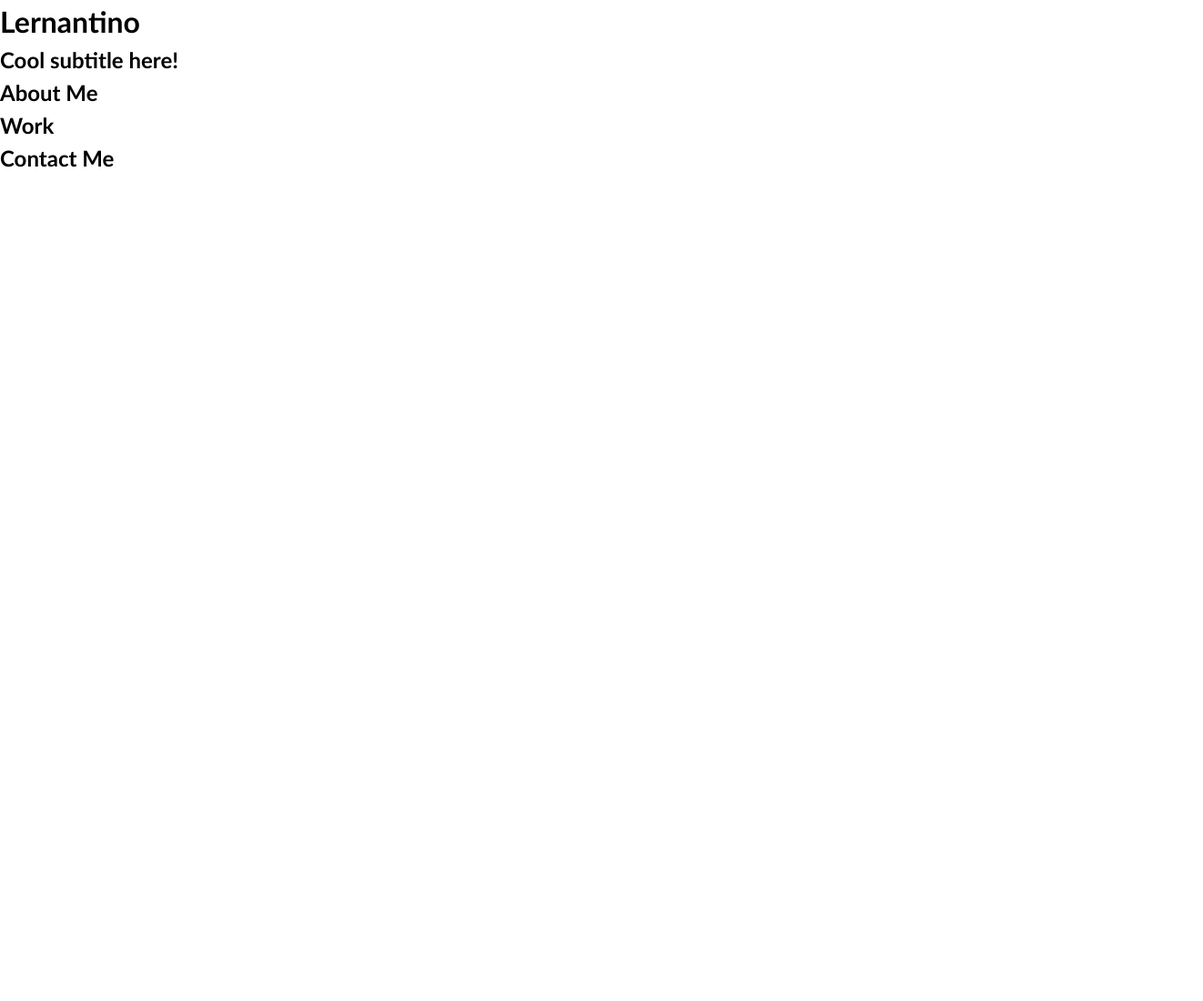
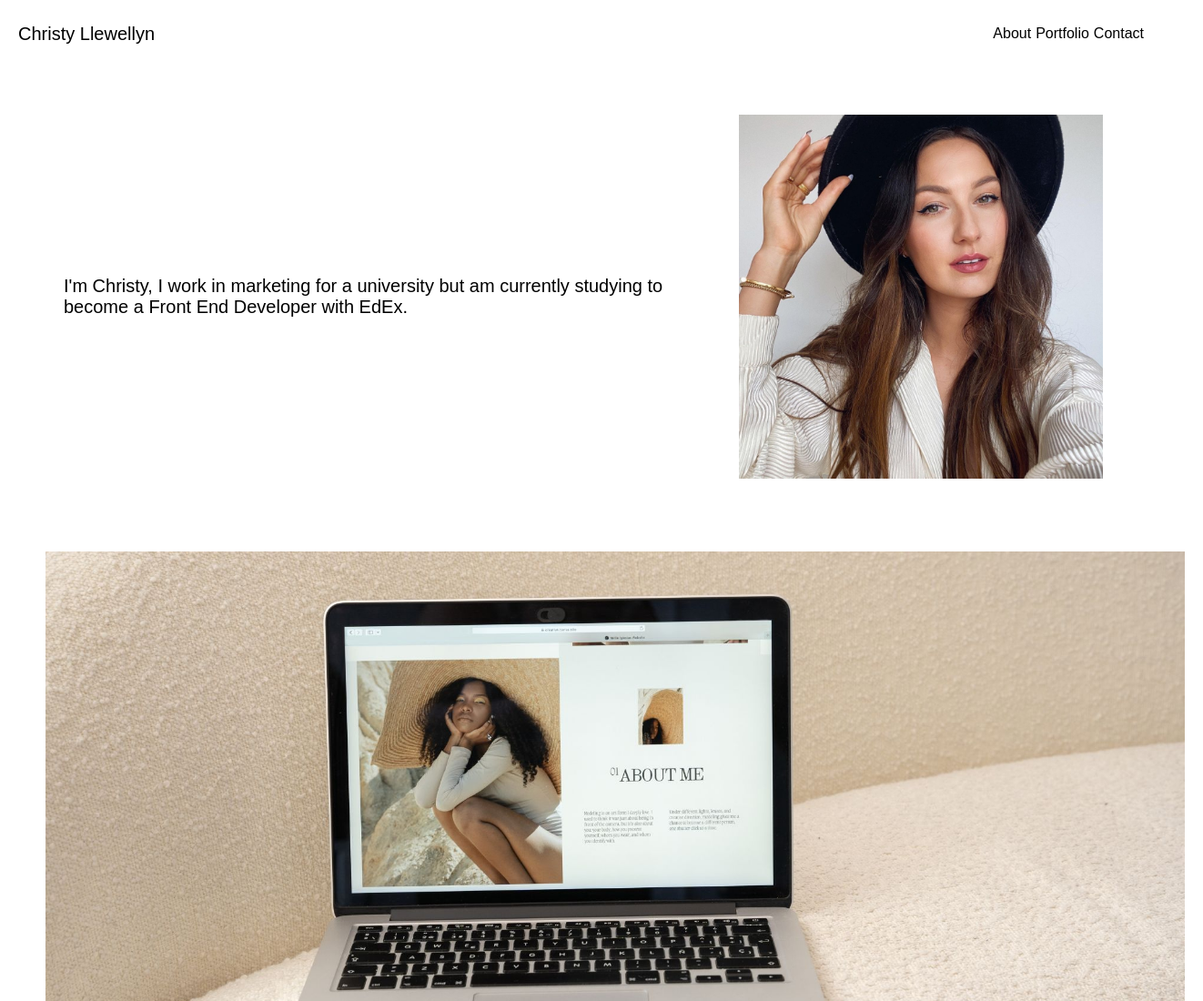
Before and after one commit to christyl1992/Module-2-Challenge, a plain HTML site: page starter/index.html in a window 1280 px wide. Shown: the top 1100 px of the page at 91% size, 1322 px wide, since content can reach past the window. Before the commit the page ends 800 px from the top, so only its background shows below. Drawn offline with Linux system fonts and the light colour scheme; files that its build step writes are made by us from their sources; a web font is replaced by a local one.

Commit message:
Task: Created a rough outline of the portfolio

```diff
--- a/starter/css/style.css
+++ /dev/null
@@ -1,23 +0,0 @@
-* {
-  box-sizing: border-box;
-}
-
-body {
-  margin: 0;
-  padding: 0;
-  font-family: 'Trebuchet MS', 'Lucida Sans Unicode', 'Lucida Grande', 'Lucida Sans', Arial, sans-serif;
-  line-height: 1.5;
-}
-
-h1,
-h2,
-h3,
-h4,
-h5,
-h6 {
-  margin: 0;
-}
-
-p {
-  margin: 0;
-}
--- a/starter/index.html
+++ b/starter/index.html
@@ -5,41 +5,52 @@
   <meta charset="UTF-8">
   <meta name="viewport" content="width=device-width, initial-scale=1.0">
   <meta http-equiv="X-UA-Compatible" content="ie=edge">
-  <title>Lernantino // Web Developer</title>
-  <link rel="stylesheet" href="./assets/css/style.css" />
+  <link rel="preconnect" href="https://fonts.googleapis.com">
+<link rel="preconnect" href="https://fonts.gstatic.com" crossorigin>
+<link href="https://fonts.googleapis.com/css2?family=Noto+Serif+JP:wght@300&family=Rethink+Sans&display=swap" rel="stylesheet">
+  <title>Christy Llewellyn // Front End Developer</title>
+  <link rel="stylesheet" href="styles.css">
 </head>
 
 <body>
   <!-- main logo / nav -->
   <header>
-    <h1>Lernantino</h1>
+    <div class = "navbar">
+    <h1>Christy Llewellyn</h1>
     <nav>
+     <ul>
+      <a href="https://www.linkedin.com/in/christy-llewellyn-93214999/">About</a>
+      <a href="https://www.linkedin.com/in/christy-llewellyn-93214999/">Portfolio</a>
+      <a href="https://www.linkedin.com/in/christy-llewellyn-93214999/">Contact</a>
+      </ul>
     </nav>
+    </div>
   </header>
 
-  <!-- hero banner -->
-  <section class="hero-banner">
-    <div>
-      <h2>Cool subtitle here!</h2>
-    </div>
-  </section>
 
-  <main class="page-wrapper">
-    <!-- about me -->
-    <section class="page-section" id="about">
-      <h2>About Me</h2>
-    </section>
 
-    <!-- portfolio container -->
-    <section class="page-section" id="work">
-      <h2>Work</h2>
-    </section>
+<!-- body -->
+<main>
 
-    <!-- contact -->
-    <section class="page-section contact" id="contact">
-      <h2>Contact Me</h2>
-    </section>
-  </main>
+  <div class = "section">
+   <div>
+     <p> I'm Christy, I work in marketing for a university but am currently studying to become a Front End Developer with EdEx.</p>
+   </div>
+
+   <img class="portrait" src="images/GRE Instagram Square (4).jpg" />
+</div>
+
+<div>
+  <a href="https://www.linkedin.com/in/christy-llewellyn-93214999/">
+    <img class="portfolio1" src="images/GRE  1920 x 940 (4).jpg" />
+  </a>
+</div>
+
+<div class="portfolioflex">
+  <img class="portfolio2" src="images/2.jpg" />
+  <img class="portfolio3" src="images/3.jpg" />
+  <img class="portfolio4" src="images/4.jpg" />
+</div>
+
+</main>
 </body>
-
-</html>
--- /dev/null
+++ b/starter/styles.css
@@ -0,0 +1,88 @@
+* {
+  font-family: 'Noto Serif JP', serif;
+  font-family: 'Rethink Sans', sans-serif;
+  margin-left: 5px;
+  max-width: 100%;
+}
+
+body {
+  padding: 0px;
+}
+
+a {
+  text-decoration: none;
+  color: black;
+}
+
+
+/*  navigation bar  */
+
+header {
+  padding: 0px;
+  background-color: cream;
+  width: 100%;
+
+}
+
+.navbar {
+  display: flex;
+  justify-content: space-between;
+  align-items: center;
+}
+
+.navbar h1 {
+  margin: 0;
+  font-size: 20px;
+  font-weight: normal;
+}
+
+nav ul {
+  list-style: none;
+  padding: 0;
+  margin: 0;
+  display: flex;
+  padding: 20px;
+}
+
+
+nav ul li a {
+  text-decoration: none;
+  color: #333;
+}
+
+
+body {
+  font-family: 'Segoe UI', Tahoma, Geneva, Verdana, sans-serif;
+}
+
+
+
+/*  body content  */
+
+.section {
+  display: flex;
+  justify-content: space-between;
+  align-items: center;
+  font-size: 20px;
+  padding: 40px;
+}
+
+.portrait {
+ max-width: 400px;
+ padding: 20px;
+ padding-left: 40px;
+}
+
+.portfolio1 {
+  max-width: 100%;
+  padding: 20px;
+  align-items: center;
+}
+
+
+.portfolioflex {
+  display: flex;
+  max-width: 100%;
+  max-width: 420px;
+  padding: 20px;
+}
```
Also changed, not shown: starter/images/02-portfolio-1.jpg (deleted), starter/images/02-portfolio-2.jpg (deleted), starter/images/02-portfolio-3.jpg (deleted), starter/images/02-portfolio-4.jpg (deleted), starter/images/02-run-buddy.jpg (deleted), starter/images/2.jpg (added), starter/images/3.jpg (added), starter/images/4.jpg (added), starter/images/GRE  1920 x 940 (4).jpg (added), starter/images/GRE Instagram Square (4).jpg (added), starter/images/Home.jpg (added), 1 other file.
